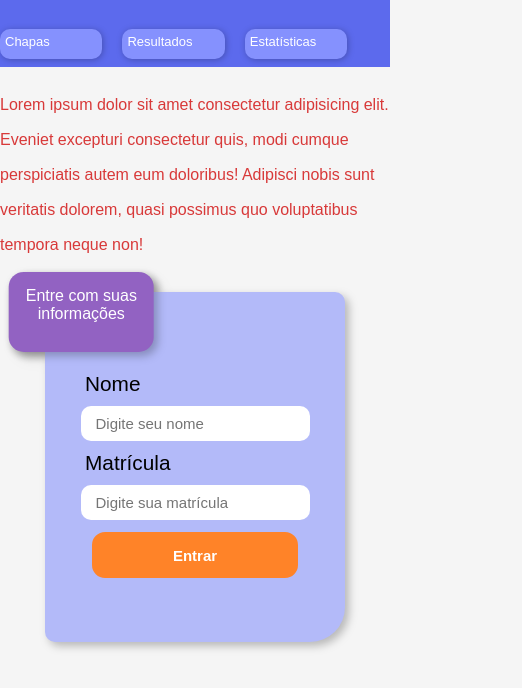
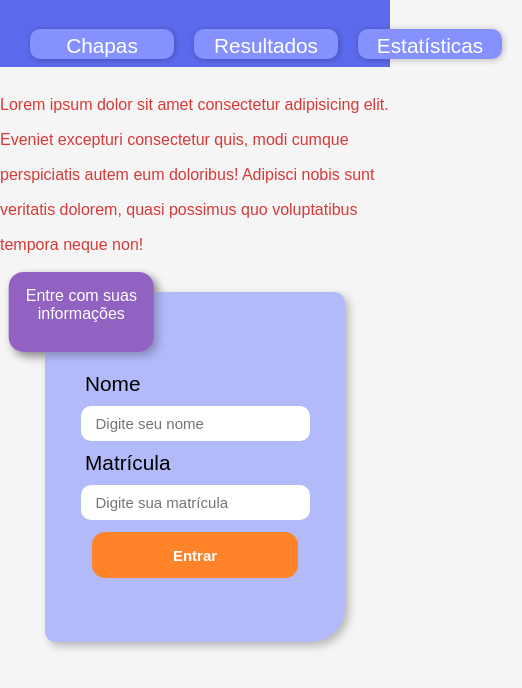
Before and after one commit to PedroMends30/SIVG, a plain HTML site: page index.html in a window 390 px wide. Shown: the whole page, 522 px wide, since content can reach past the window. Drawn offline with Linux system fonts and the light colour scheme.

Commit message:
Update queryglobal.css

```diff
--- a/styles/queryglobal.css
+++ b/styles/queryglobal.css
@@ -2,22 +2,6 @@
     /*Quando o site atingir a largura máxima de 760px*/
     header{
         flex-direction: row;
-    }
-    nav{
-        padding-left: 0;
-        width: 100%;
-    }
-    nav ul{
-        flex-direction: row;
-        width: 100%;
-    }
-
-    header > nav > ul li{
-        width: 6.4rem;
-        display: flex;
-    }
-    header > nav > ul li a{
-        font-size: 13px;
     }
 
 }
```
